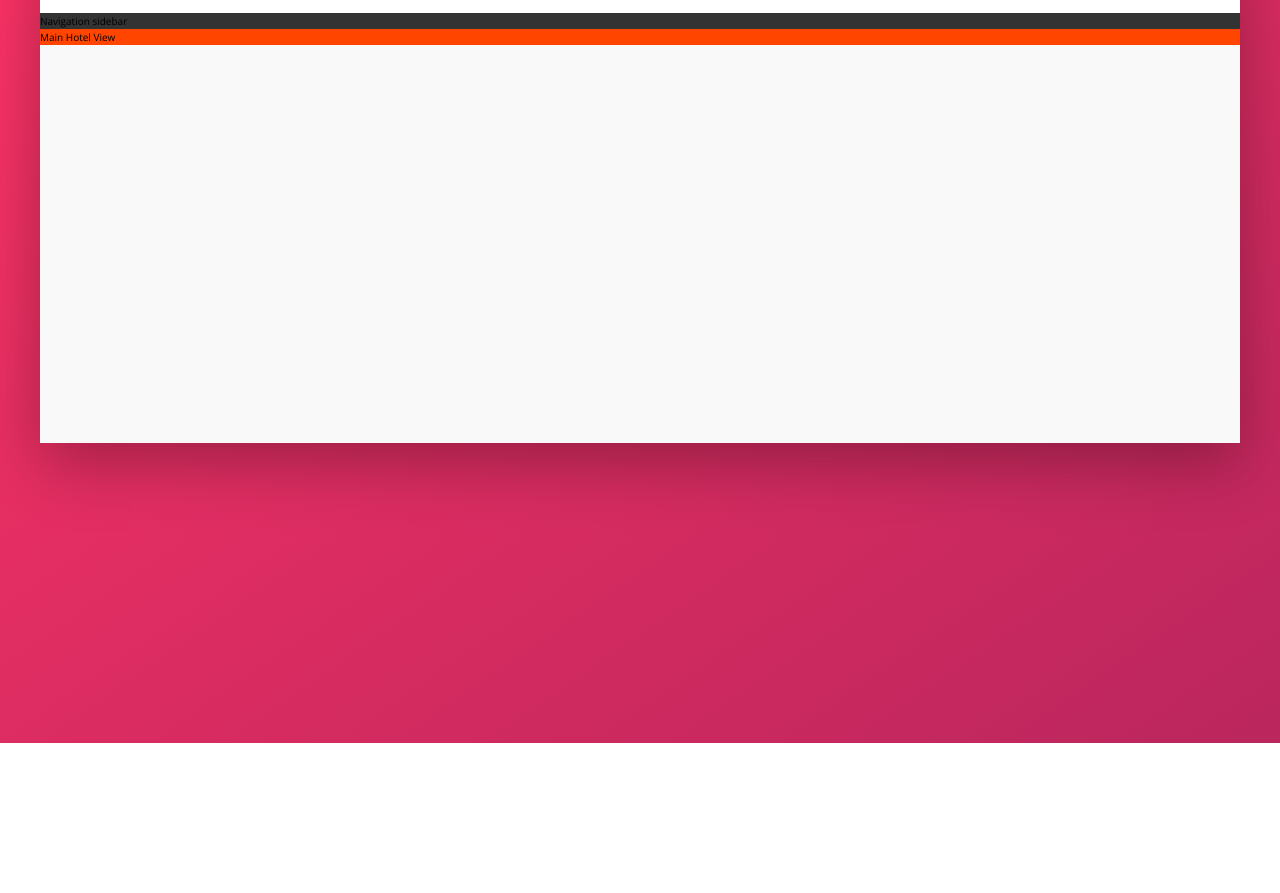
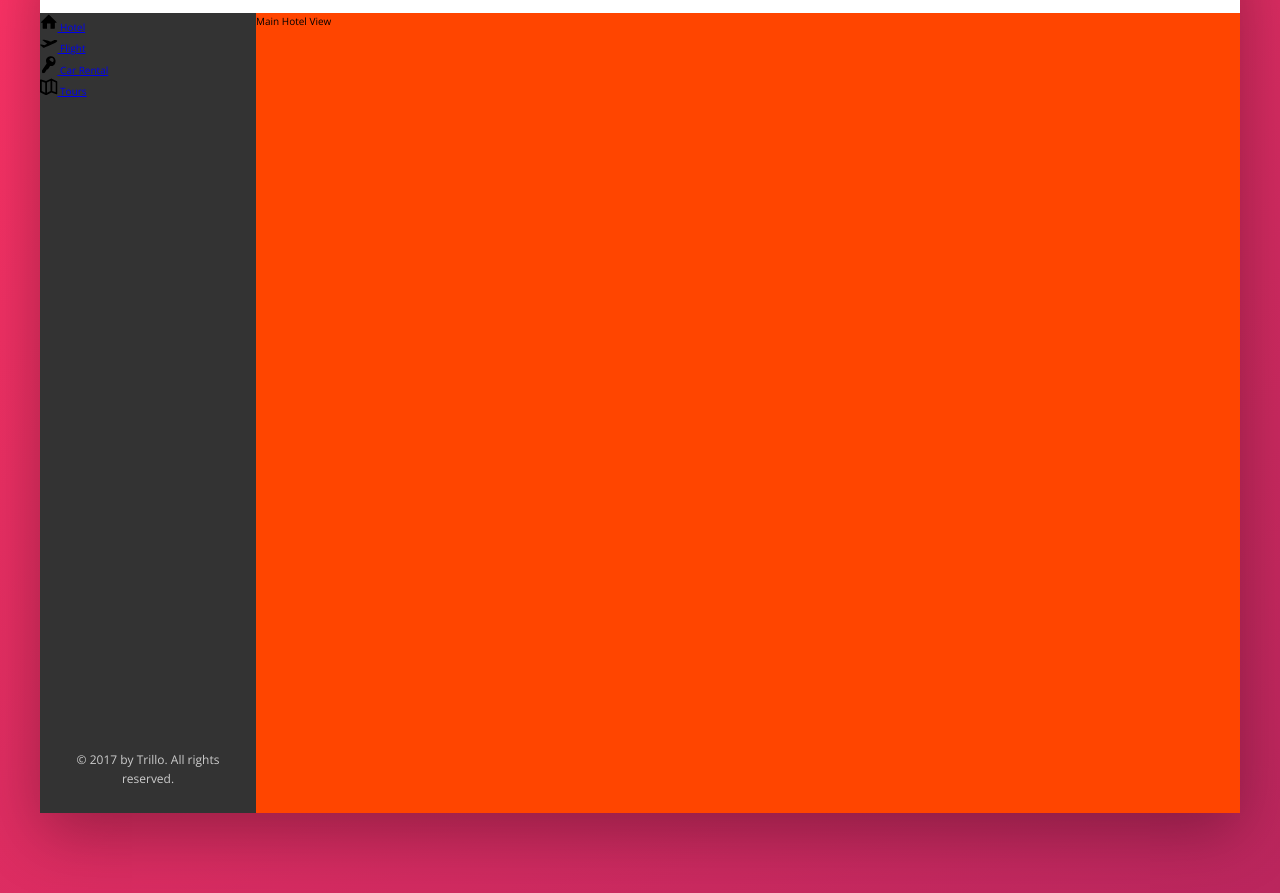
Before and after one commit to TheJamsterCodes/hotel-booking-app, a website: page index.html in a window 1280 px wide. Shown: the part 137-1030 px from the top of the page. Before the commit the page ends 880 px from the top, so only its background shows below. Drawn offline with nearby package versions, Linux system fonts and the light colour scheme.

Commit message:
Added styles to sidebar component.

```diff
--- a/index.html
+++ b/index.html
@@ -52,9 +52,44 @@
             </header>
 
             <div class="content">
-
                 <nav class="sidebar">
-                    Navigation sidebar
+                    <ul class="side-nav">
+                        <li class="side-nav__item">
+                            <a href="#" class="side-nav__link">
+                                <svg class="side-nav__icon">
+                                    <use xlink:href="img/sprite.svg#icon-home"></use>
+                                </svg>
+                                <span>Hotel</span>
+                            </a>
+                        </li>
+                        <li class="side-nav__item">
+                            <a href="#" class="side-nav__link">
+                                <svg class="side-nav__icon">
+                                    <use xlink:href="img/sprite.svg#icon-aircraft-take-off"></use>
+                                </svg>
+                                <span>Flight</span>
+                            </a>
+                        </li>
+                        <li class="side-nav__item">
+                            <a href="#" class="side-nav__link">
+                                <svg class="side-nav__icon">
+                                    <use xlink:href="img/sprite.svg#icon-key"></use>
+                                </svg>
+                                <span>Car Rental</span>
+                            </a>
+                        </li>
+                        <li class="side-nav__item">
+                            <a href="#" class="side-nav__link">
+                                <svg class="side-nav__icon">
+                                    <use xlink:href="img/sprite.svg#icon-map"></use>
+                                </svg>
+                                <span>Tours</span>
+                            </a>
+                        </li>
+                    </ul>
+                    <div class="legal">
+                        &copy; 2017 by Trillo. All rights reserved.
+                    </div>
                 </nav>
 
                 <main class="hotel-view">
--- a/sass/_components.scss
+++ b/sass/_components.scss
@@ -116,3 +116,32 @@
 
   }
 }
+
+// Sidebar
+.side-nav {
+  list-style: none;
+
+  &__item {
+
+  }
+
+  &__icon {
+    width: 1.75rem;
+    height: 1.75rem;
+
+  }
+
+  &__link {
+
+
+  }
+
+}
+
+// Legal
+.legal {
+  font-size: 1.2rem;
+  color: var(--color-gray-light-4);
+  text-align: center;
+  padding: 2.5rem;
+}
--- a/sass/_layout.scss
+++ b/sass/_layout.scss
@@ -17,18 +17,24 @@
 }
 
 .content {
-
+  display: flex;
 }
 
 .sidebar {
   background-color: var(--color-gray-dark-1);
 
   flex: 0 0 18%;
+
+  display: flex;
+  flex-direction: column;
+  justify-content: space-between;
 }
 
 .hotel-view {
   background-color: #fff;
+  //test
   background-color: orangered;
+  height: 80rem;
 
   flex: 1;
 
```
Also changed, not shown: css/style.css.
